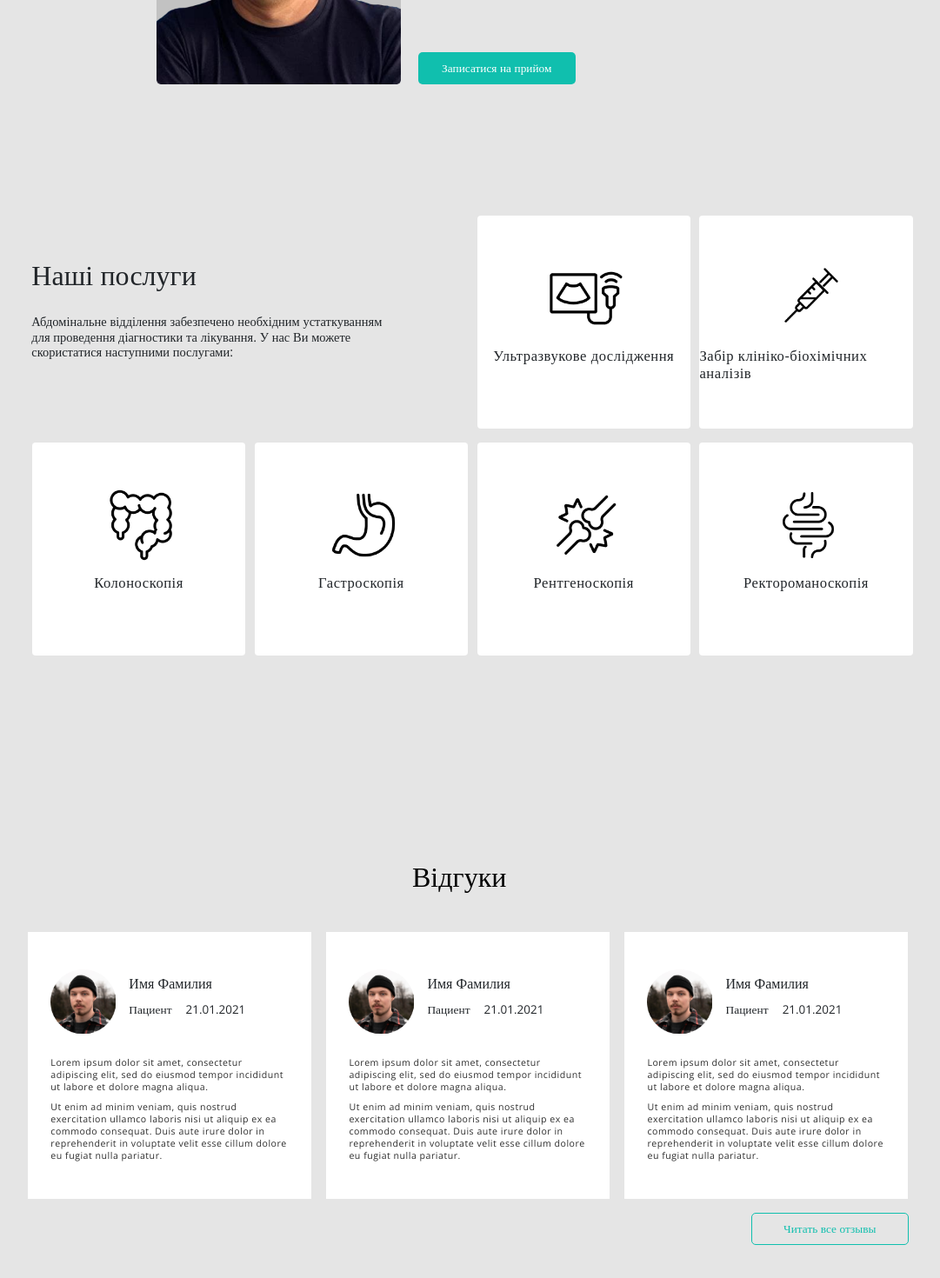
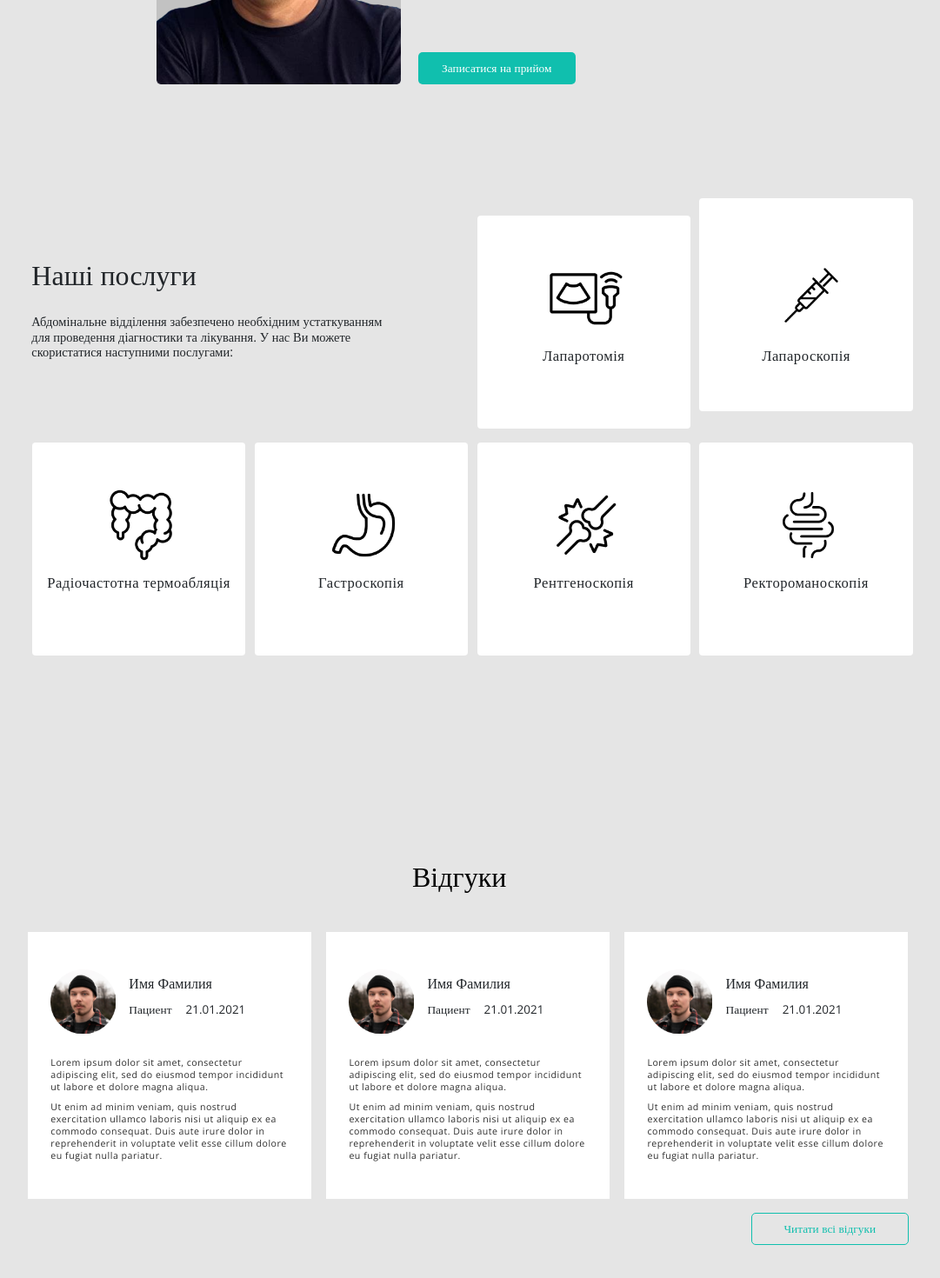
Before and after one commit to vladBrownDev/zrpc, a React (Create React App) app: page / in a window 1280 px wide. Shown: the part 1284-2754 px from the top of the page at 87% size, without its empty margins (102-1183 px from the left). Built offline with nearby package versions, Linux system fonts and the light colour scheme.

Commit message:
change text

```diff
--- a/src/App.js
+++ b/src/App.js
@@ -283,7 +283,7 @@ class App extends Component {
             <a id="readReviews"  rel="noreferrer" target="_blank" href="https://www.google.com/search?q=%D0%B7%D1%80%D0%BF%D1%86&oq=%D0%B7%D1%80%D0%BF%D1%86&aqs=chrome..69i57j46i39i175i199j0i1i10j0i1l2j69i60l2.976j0j7&sourceid=chrome&ie=UTF-8#lrd=0x40dc5ee6088d346f:0x9dbe02740ea7d681,1,,,">
 
               <div>
-                Читать все отзывы
+                {this.state.currentLang.reviews.read}
               </div>
 
             </a>
--- a/src/languages.js
+++ b/src/languages.js
@@ -69,24 +69,24 @@ const lang = {
         servises : {
             h1:"Наші послуги",
             desc:"Абдомінальне відділення забезпечено необхідним устаткуванням для проведення діагностики та лікування. У нас Ви можете скористатися наступними послугами:",
-            serv1:"Ультразвукове дослідження",
-            serv1Desk:"Неінвазивне дослідження організму людини за допомогою ультразвукових хвиль.",
-            serv2:"Забір клініко-біохімічних аналізів",
-            serv2Desk:"Висновки біохімічного аналізу дозволяють виявити метаболічні порушення.",
-            serv3:"Колоноскопія",
-            serv3Desk:"Діагностика стану та будови прямої та товстої кишки",
+            serv1:"Лапаротомія",
+            serv1Desk:"Хірургічний розріз черевної стінки для проведення операцій в черевній порожнині для отримання доступу до органів черевної порожнини. Це традиційна хірургічна методика, яка буває необхідна в ряді випадків, коли малоінвазивних методик виявляється недостатньо. ",
+            serv2:"Лапароскопія",
+            serv2Desk:"Сучасний малотравматичний метод проведення хірургічних операцій та обстежень органів черевної порожнини. Для лапароскопії використовують спеціальні інструменти і відеокамеру з оптичною системою, які вводяться через розрізи в черевну порожнину.",
+            serv3:"Радіочастотна термоабляція",
+            serv3Desk:"Метод мініінвазивного руйнування пухлин солідних органів - печінки, нирок, легенів, м'яких тканин. Руйнування пухлин за допомогою радіочастотної термоабляції є ефективним, швидким, безпечним і безболісним методом лікування.",
             serv4:"Гастроскопія",
-            serv4Desk:"Дослідження стінок стравоходу, шлунку та дванадцятипалої кишки. ",
+            serv4Desk:"Ендоскопічне дослідження верхніх відділів шлунково-кишкового тракту, до яких відносяться стравохід, шлунок, дванадцятипала кишка. Гастроскопія проводиться за допомогою спеціального ендоскопічного обладнання - гастроскопа.",
             serv5:"Рентгеноскопія",
-            serv5Desk:"Швидке та доступне зображення внутрішніх органів",
+            serv5Desk:"Один з методів діагностики різних захворювань і функціональних розладів шлунково-кишкового тракту. Головною перевагою перед рентгенографією є факт дослідження в реальному масштабі часу. Це дозволяє оцінити не тільки структуру органу, а й його зміщуваність, скоротність або розтяжність, проходження контрастної речовини, наповнюваність.",
             serv6:"Ректороманоскопія",
-            serv6Desk:"Обстеження прямої кишки і дистального відділу сигмовидної кишки",
+            serv6Desk:"За допомогою ректороманоскопії можна виявляти різні ознаки проктологічних захворювань, включаючи запальні процеси слизової оболонки, наявність ерозій, виразок і пухлин, вивчати стан судин, визначати тонус і рухові функції кишки, оцінювати еластичність, цілісність і рельєф слизової оболонки, діагностувати новоутворення.",
             serv7:"",
             serv7Desk:"",
         },
         reviews : {
             h1:"Відгуки",
-            read: "Читати всі відгуки:"
+            read: "Читати всі відгуки"
         },
         footer : {
             phone:"Телефон:",
@@ -165,24 +165,24 @@ const lang = {
         servises : {
             h1:"Услуги",
             desc:"Абдоминальное отделение обеспечено необходимым оборудованием для проведения диагностики и лечения. У нас Вы можете воспользоваться следующими услугами:",
-            serv1:"Ультразвуковое исследование",
-            serv1Desk:"неинвазивное исследование организма человека с помощью ультразвуковых волн.",
-            serv2:"Забор клинико-биохимических анализов",
-            serv2Desk:"Заключения биохимического анализа позволяют обнаружить метаболические нарушения.",
-            serv3:"Колоноскопия",
-            serv3Desk:"Диагностика состояния и строения прямой и толстой кишки",
+            serv1:"Лапоротомия",
+            serv1Desk:"Хирургический разрез брюшной стенки для проведения операций в брюшной полости для получения доступа к органам брюшной полости. Это традиционная хирургическая методика, которая бывает необходима в ряде случаев, когда малоинвазивных методик оказывается недостаточно.",
+            serv2:"Лапороскопия",
+            serv2Desk:"Современный малотравматичный метод проведения хирургических операций и обследований органов брюшной полости. Для лапароскопии используют специальные инструменты и видеокамеру с оптической системой, которые вводятся через разрезы в брюшную полость.",
+            serv3:"Радиоастотная термоабляция",
+            serv3Desk:"Метод миниинвазивного разрушения опухолей солидных органов – печени, почек, легких, языка, мягких тканей. Разрушение опухолей с помощью радиочастотной термоабляции является эффективным, быстрым, безопасным и безболезненным методом лечения.",
             serv4:"Гастроскопия",
-            serv4Desk:"Исследование стенок пищевода, желудка и двенадцатиперстной кишки. ",
+            serv4Desk:"Эндоскопическое исследование верхних отделов желудочно-кишечного тракта, к которым относятся пищевод, желудок, двенадцатиперстная кишка. Гастроскопия проводится с помощью специального эндоскопического оборудования – гастроскопа",
             serv5:"Рентгеноскопия",
-            serv5Desk:"Быстрое и доступное изображение внутренних органов",
+            serv5Desk:"Один из методов диагностики различных заболеваний и функциональных расстройств желудочно-кишечного тракта. Главным преимуществом перед рентгенографией является факт исследования в реальном масштабе времени. Это позволяет оценить не только структуру органа, но и его смещаемость, сократимость или растяжимость, прохождение контрастного вещества, наполняемость.",
             serv6:"Ректороманоскопия",
-            serv6Desk:"Обследование прямой кишки и дистального отдела сигмовидной кишки",
+            serv6Desk:"С помощью ректороманоскопии можно выявлять различные признаки проктологических заболеваний, включая воспалительные процессы слизистой оболочки, наличие эрозий, язв и опухолей, изучать состояние сосудов, определять тонус и двигательные функции кишки, оценивать эластичность, целостность и рельеф слизистой оболочки, диагностировать новообразования.",
             serv7:"",
             serv7Desk:"",
         },
         reviews : {
             h1:"Отзывы",
-            read: "Читать все отзывы:"
+            read: "Читать все отзывы"
         },
         footer : {
             mail:"Почта:",
```
Also changed, not shown: public/index.html (+0 -10 lines), public/manifest.json.
